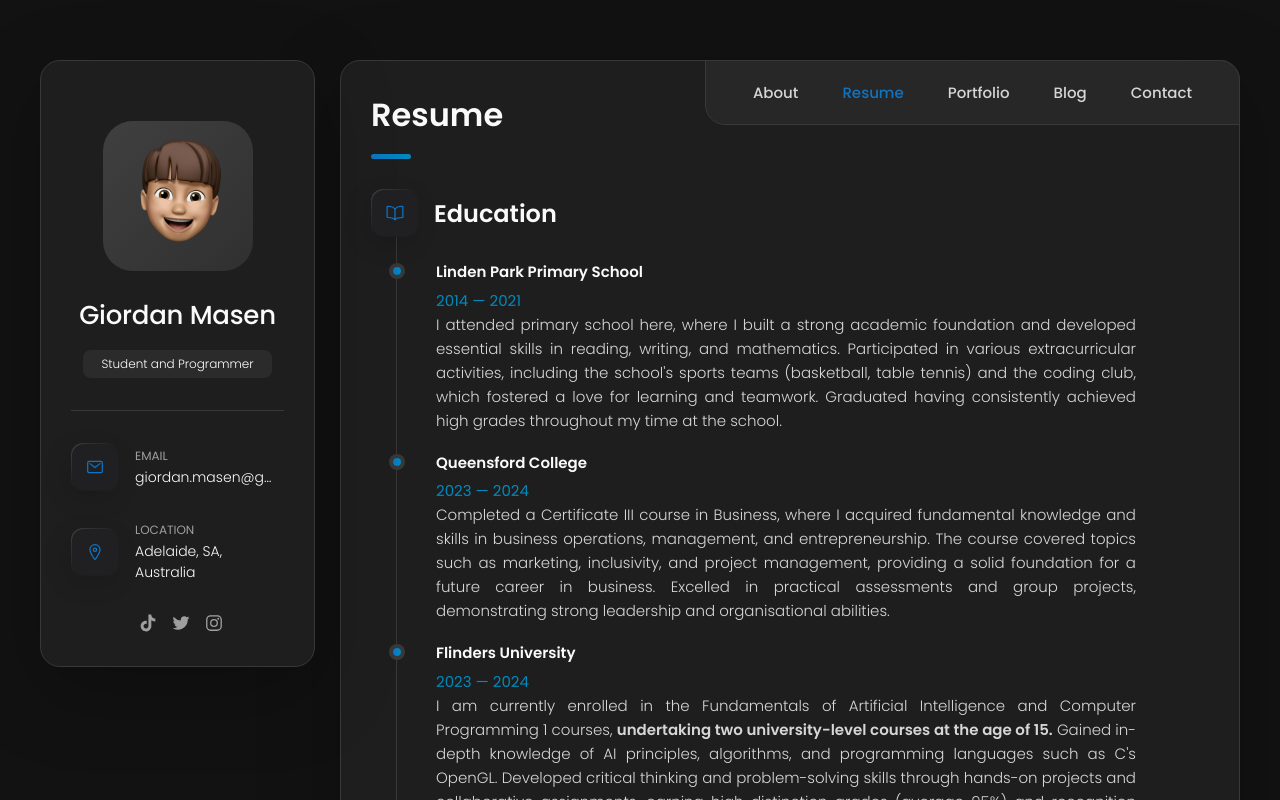
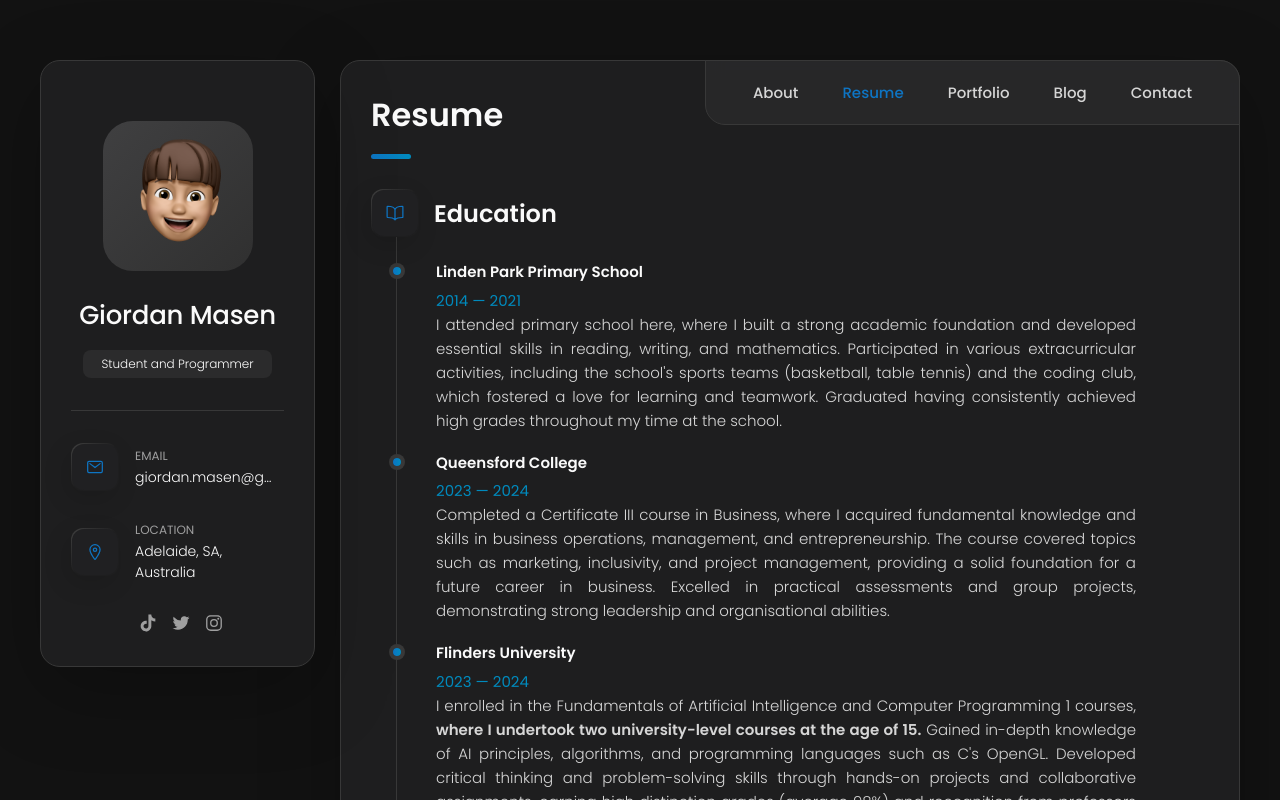
Before and after one commit to ggiordann/ggiordann.github.io, a plain HTML site: page docs/index.html in a window 1280 px wide. Both pictures are taken after a click on the button "Resume". Shown: the top 800 px of the page. Drawn offline with nearby package versions, Linux system fonts and the light colour scheme.

Commit message:
Change Average and Tense

```diff
--- a/docs/index.html
+++ b/docs/index.html
@@ -510,7 +510,7 @@ I highly recommend Limitless LLM for anyone looking for top-notch website develo
               <span>2023 — 2024</span>
 
               <p class="timeline-text" style="text-align: justify;">
-                I am currently enrolled in the Fundamentals of Artificial Intelligence and Computer Programming 1 courses, <strong>undertaking two university-level courses at the age of 15.</strong> Gained in-depth knowledge of AI principles, algorithms, and programming languages such as C's OpenGL. Developed critical thinking and problem-solving skills through hands-on projects and collaborative assignments, earning high distinction grades (average 95%) and recognition from professors for outstanding performance.
+                I enrolled in the Fundamentals of Artificial Intelligence and Computer Programming 1 courses, <strong>where I undertook two university-level courses at the age of 15.</strong> Gained in-depth knowledge of AI principles, algorithms, and programming languages such as C's OpenGL. Developed critical thinking and problem-solving skills through hands-on projects and collaborative assignments, earning high distinction grades (average 98%) and recognition from professors for outstanding performance.
               </p>
 
             </li>
```
